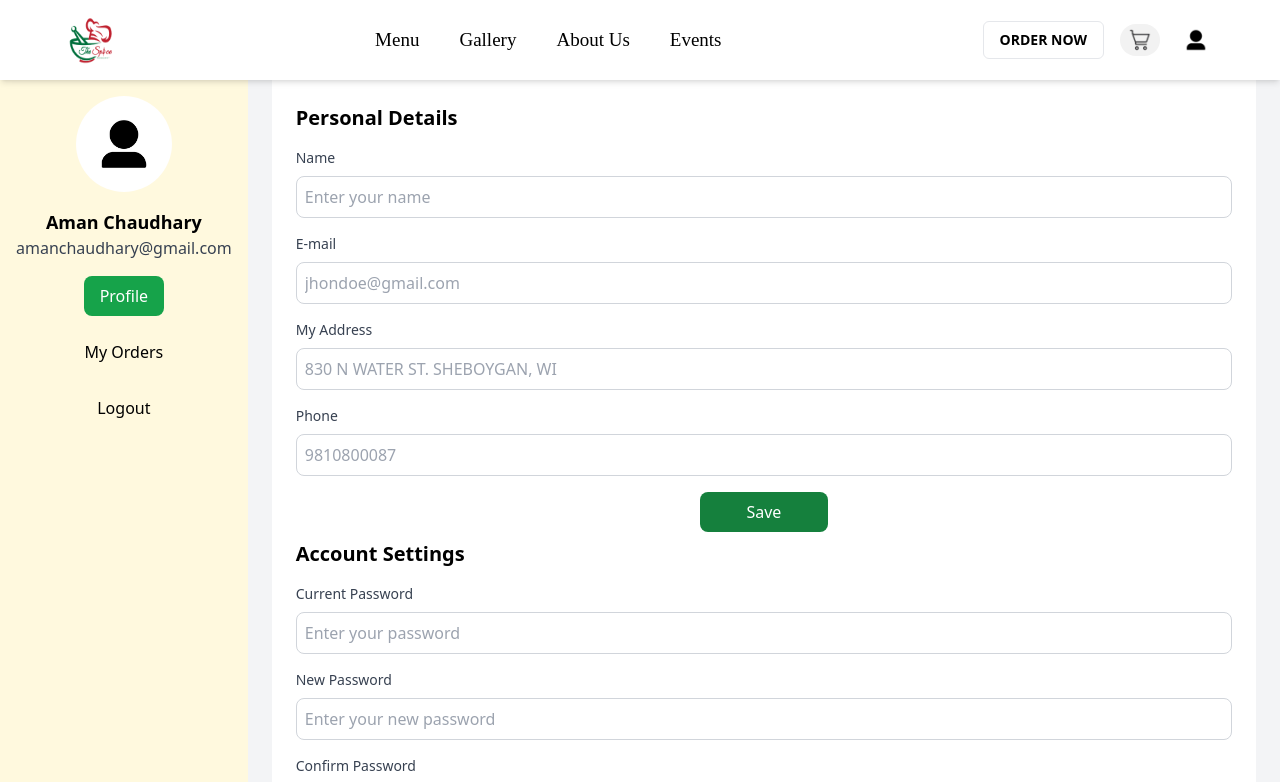
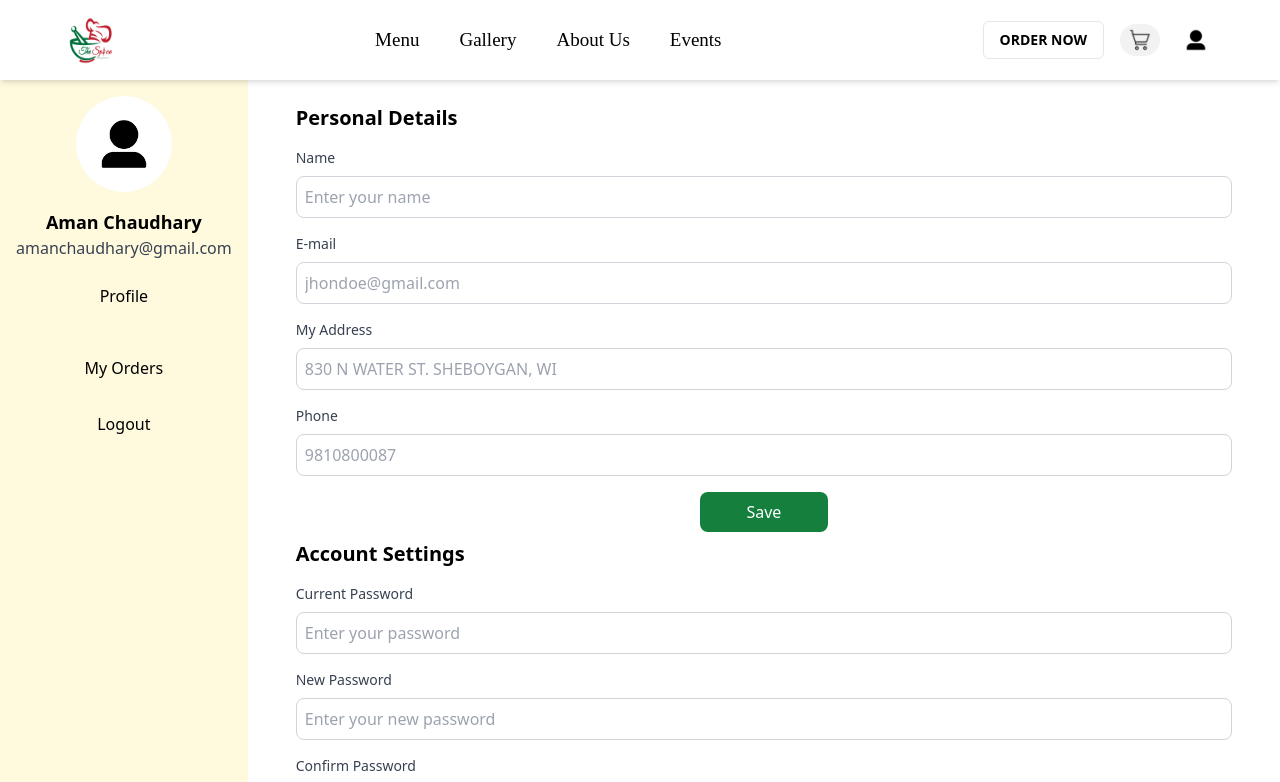
Before and after one commit to AmanCH3/restaurant_frontend, a React (Vite) app in the folder frontend/: page /profile in a window 1280 px wide. Shown: the top 782 px of the page. Built offline with nearby package versions, Linux system fonts and the light colour scheme.

Commit message:
Fixes : background color

```diff
--- a/frontend/src/components/layout.jsx
+++ b/frontend/src/components/layout.jsx
@@ -10,7 +10,7 @@ const RootLayout = () => {
       <NavBar />
       <div className='flex flex-grow'>
         <Sidebar />
-        <main className='flex-grow p-6 bg-gray-100'>
+        <main className='flex-grow p-6 bg-white'>
           {/* This is where the main content will change */}
           <Outlet />
         </main>
--- a/frontend/src/components/sidebar.jsx
+++ b/frontend/src/components/sidebar.jsx
@@ -1,8 +1,20 @@
-import React from 'react';
-import { Link } from 'react-router-dom';
+import React, { useState } from 'react';
+import { Link, Navigate } from 'react-router-dom';
 import profile from '../assets/profile1.jpg';
+import Orders from '../page/order';
 
 const Sidebar = () => {
+  const [isClicked, setIsClicked] = useState(false);
+
+  const handleProfileClick = () => {
+    // Toggle isClicked state when the button is clicked
+    Navigate("/profile");
+    setIsClicked(!isClicked);
+  };
+
+
+
+
   return (
     <div className="bg-profile p-4 w-70">
       <div className="flex flex-col items-center pt-20">
@@ -10,11 +22,18 @@ const Sidebar = () => {
         <h1 className="text-lg font-bold">Aman Chaudhary</h1>
         <p className="text-gray-700">amanchaudhary@gmail.com</p>
 
-        {/* Correctly link to nested profile routes */}
-        <Link to="/profile" className="bg-green-600 text-white px-4 py-2 rounded-lg flex items-center justify-center my-4">
+        {/* Profile Button with color change on click */}
+        <Link
+          to="/profile"
+          className={`px-4 py-2 rounded-lg flex items-center justify-center my-4 ${isClicked ? 'bg-green-500' : ''} text-black`}
+          onClick={handleProfileClick}
+        >
           Profile
         </Link>
-        <Link to="/profile/orders" className="text-black px-4 py-2 rounded-lg flex items-center justify-center mb-4">
+
+        {/* Other links */}
+       <Link to = "/profile/orders" className={`px-4 py-2 rounded-lg flex items-center justify-center my-4 ${isClicked ? 'bg-green-500' : ''} text-black`}
+      >
           My Orders
         </Link>
         <Link to="/profile/logout" className="text-black px-4 py-2 rounded-lg flex items-center justify-center">
--- a/frontend/src/page/profile.jsx
+++ b/frontend/src/page/profile.jsx
@@ -1,12 +1,9 @@
 import React from 'react';
-import NavBar from '../components/navbar';
-import Footer from '../components/footer';
+
 
 const Profile = () => {
   return (
-    <div className='bg-white'>
-      {/* Navigation bar */}
-      {/* Main content */}
+
       <div className="bg-white space-y-2  p-6 pt-20  ">
         {/* Upper Personal Details */}
         <h1 className="text-xl font-bold mb-4">Personal Details</h1>
@@ -103,7 +100,7 @@ const Profile = () => {
           </form>
         </div>
       </div>
-    </div>
+
   );
 };
 
```
